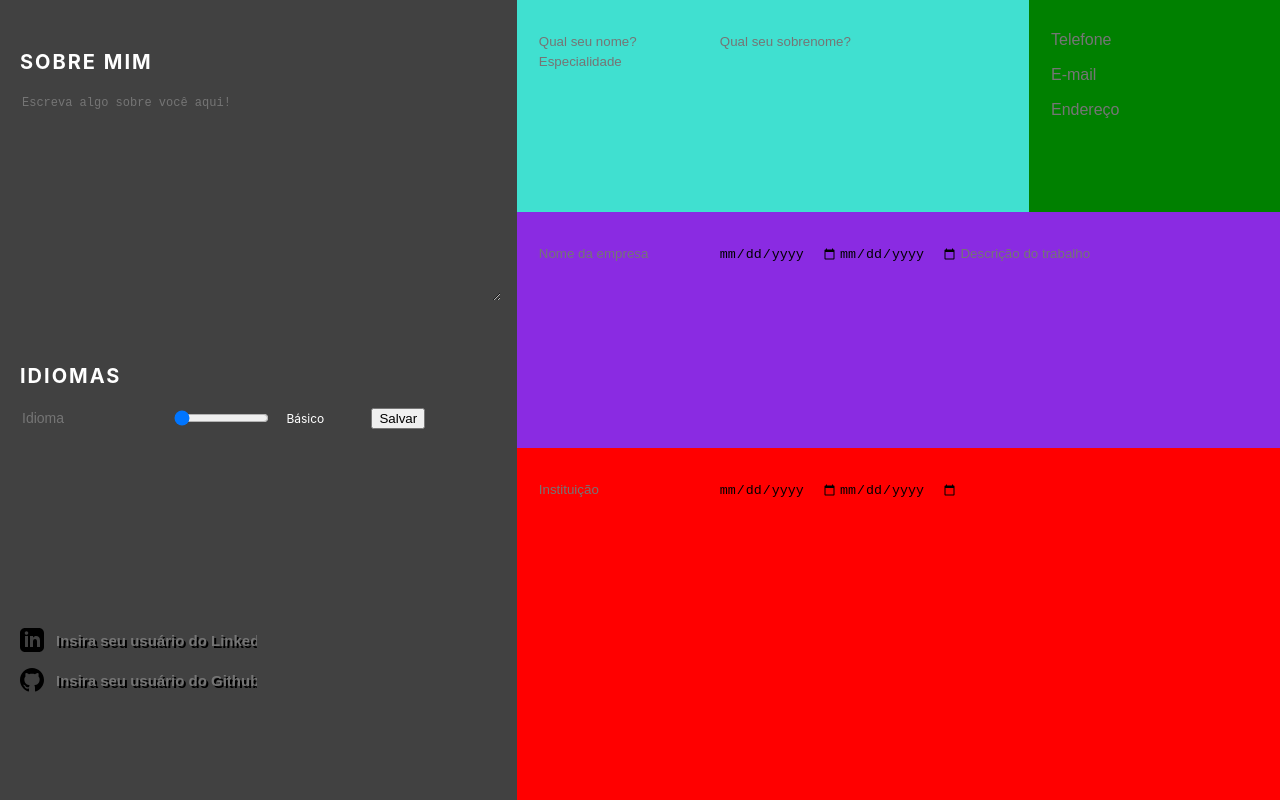
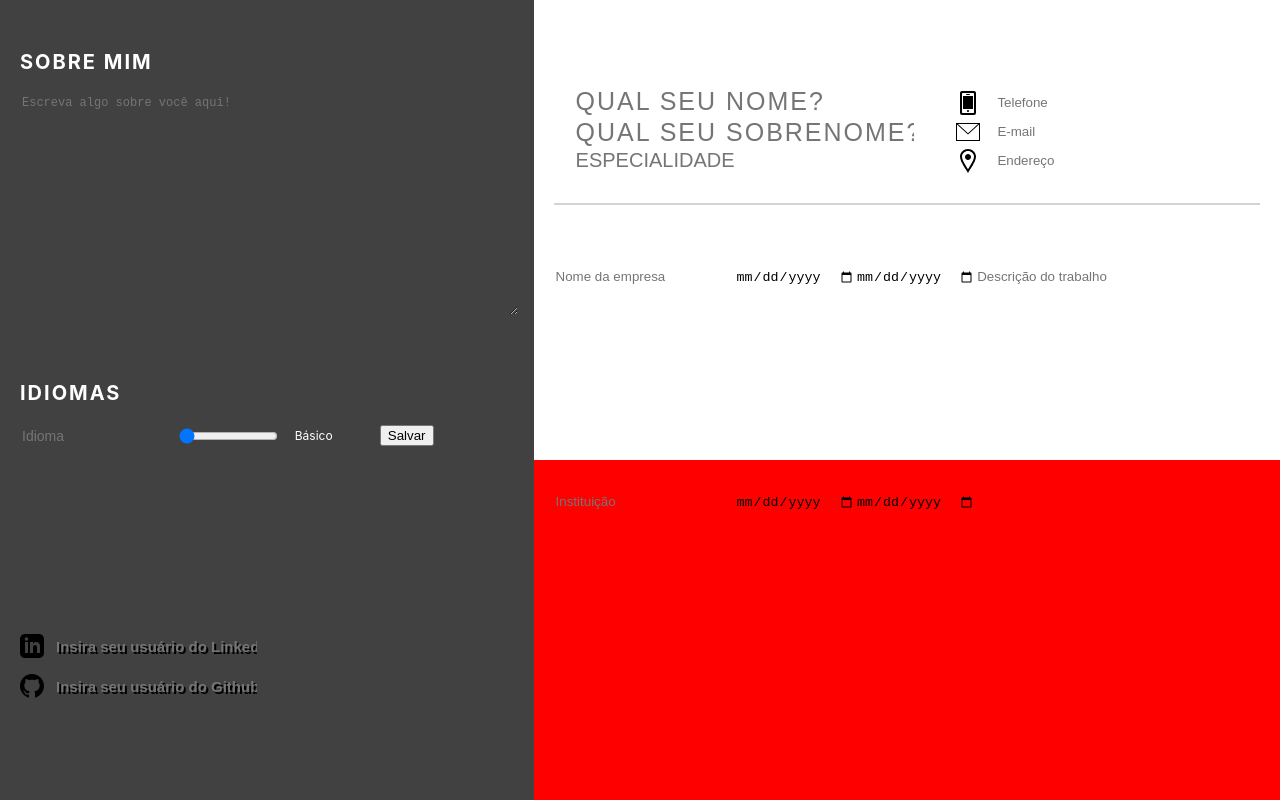
Before and after one commit to gukenji/cv-project, a React (Create React App) app: page / in a window 1280 px wide. Built offline with nearby package versions, Linux system fonts and the light colour scheme.

Commit message:
finish name and contacts layout

```diff
--- a/src/components/Contacts.js
+++ b/src/components/Contacts.js
@@ -14,14 +14,15 @@ class Contacts extends Component {
 
 
   render() {
+    const telephone_svg = <svg xmlns="http://www.w3.org/2000/svg" width="24" height="24" viewBox="0 0 24 24"><path d="M17.5 2c.276 0 .5.224.5.5v19c0 .276-.224.5-.5.5h-11c-.276 0-.5-.224-.5-.5v-19c0-.276.224-.5.5-.5h11zm2.5 0c0-1.104-.896-2-2-2h-12c-1.104 0-2 .896-2 2v20c0 1.104.896 2 2 2h12c1.104 0 2-.896 2-2v-20zm-9.5 1h3c.276 0 .5.224.5.501 0 .275-.224.499-.5.499h-3c-.275 0-.5-.224-.5-.499 0-.277.225-.501.5-.501zm1.5 18c-.553 0-1-.448-1-1s.447-1 1-1c.552 0 .999.448.999 1s-.447 1-.999 1zm5-3h-10v-13h10v13z"/></svg>
+    const email_svg = <svg width="24" height="24" xmlns="http://www.w3.org/2000/svg" fill-rule="evenodd" clip-rule="evenodd"><path d="M24 21h-24v-18h24v18zm-23-16.477v15.477h22v-15.477l-10.999 10-11.001-10zm21.089-.523h-20.176l10.088 9.171 10.088-9.171z"/></svg>
+    const address_svg = <svg xmlns="http://www.w3.org/2000/svg" width="24" height="24" viewBox="0 0 24 24"><path d="M12 2c3.196 0 6 2.618 6 5.602 0 3.093-2.493 7.132-6 12.661-3.507-5.529-6-9.568-6-12.661 0-2.984 2.804-5.602 6-5.602m0-2c-4.198 0-8 3.403-8 7.602 0 4.198 3.469 9.21 8 16.398 4.531-7.188 8-12.2 8-16.398 0-4.199-3.801-7.602-8-7.602zm0 11c-1.657 0-3-1.343-3-3s1.343-3 3-3 3 1.343 3 3-1.343 3-3 3z"/></svg>
     const { infos } = this.state;
     return (
       <div className="Contacts">
-        <form>
-          <input type='tel' id='telephone' placeholder='Telefone' />
-          <input type='email' id='email' placeholder='E-mail' />
-          <input type='text' id='address' placeholder='Endereço' />
-        </form>
+          <span className="flex">{telephone_svg}<input type='tel' id='telephone' placeholder='Telefone' /></span>
+          <span>{email_svg}<input type='email' id='email' placeholder='E-mail' /></span>
+          <span>{address_svg}<input type='text' id='address' placeholder='Endereço' /></span>
       </div>
     );
   }
--- a/src/components/Name.js
+++ b/src/components/Name.js
@@ -16,11 +16,9 @@ class Name extends Component {
     const { myinfos } = this.state;
     return (
       <div className="Name">
-        <form>
-          <input type='text' id='name' placeholder='Qual seu nome?' />
-          <input type='text' id='surname' placeholder='Qual seu sobrenome?' />
-          <input type='text' id='carreer' placeholder='Especialidade' />
-        </form>
+          <input type='text' id='name' className="uppercase" placeholder='Qual seu nome?' />
+          <input type='text' id='surname' className="uppercase" placeholder='Qual seu sobrenome?' />
+          <input type='text' id='carreer' className="uppercase" placeholder='Especialidade' />
       </div>
     );
   }
--- a/src/style/Contacts.css
+++ b/src/style/Contacts.css
@@ -1,16 +1,18 @@
 .Contacts {
   grid-area: contacts;
-  background-color: green;
-}
-
-.Contacts > form {
+  background-color: white;
   display: flex;
+  gap: 5px;
   flex-direction: column;
-  gap: 15px;
-
+  justify-content: flex-end;
+  margin-bottom: 30px;
+  margin-right: 20px;
+  border-bottom: 2px solid lightgray;
+  min-width: 250px;
 }
 
 
-.Contacts > form > input {
-  font-size: 16px;
+.Contacts > span {
+  display: flex;
+  gap: 5px;
 }
--- a/src/style/Name.css
+++ b/src/style/Name.css
@@ -2,5 +2,23 @@
   display: flex;
   flex-direction: column;
   grid-area: name;
-  background-color: turquoise;
+  background-color: white;
+  justify-content: flex-end;
+  margin-bottom: 30px;
+  margin-left: 20px;
+  border-bottom: 2px solid lightgray;
 }
+
+#name,
+#surname {
+  font-size: 25px;
+  letter-spacing: 2px;
+}
+
+#carreer {
+  font-size: 20px;
+}
+
+.uppercase {
+  text-transform: uppercase;
+}
--- a/src/style/ProfessionalExperience.css
+++ b/src/style/ProfessionalExperience.css
@@ -1,4 +1,4 @@
 .ProfessionalExperience {
   grid-area: prof;
-  background-color: blueviolet;
+  background-color: white;
 }
```
